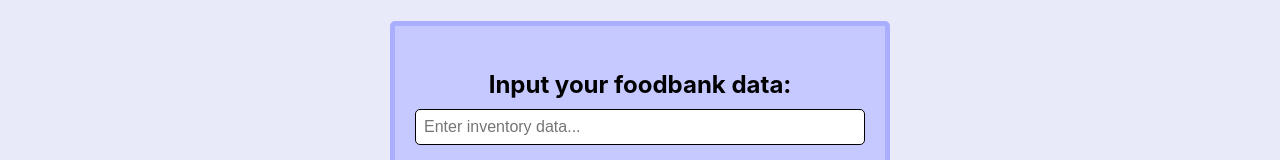
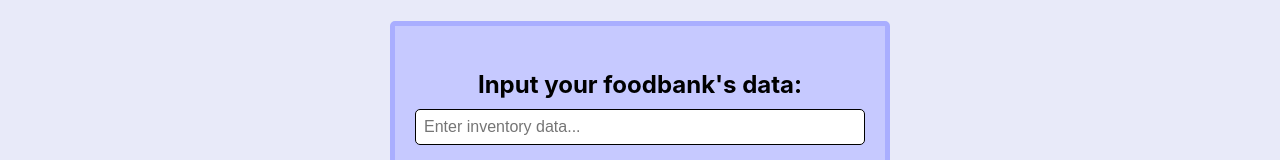
Before and after one commit to VascoSingh/DATADINE, a Next.js app: page / in a window 1280 px wide. Shown: the part 420-580 px from the top of the page. Built offline with nearby package versions, Linux system fonts and the light colour scheme.

Commit message:
testing for vercel features

```diff
--- a/pages/api/openai.js
+++ b/pages/api/openai.js
@@ -1,7 +1,7 @@
 const OpenAI = require('openai-api');
 const openai = new OpenAI(process.env.OPENAI_API_KEY);
 
-const openAIHandler = async (req, res) => {
+export default async (req, res) => {
   const { name } = req.body;
   console.log("Received name:", name);
   let prompt = `Current inventory of food at the foodbank. Here is the list, cater the recipe to number of people, age and BMI: ${name}\n\n RECIPE NAME: \n\nRECIPE STEPS: \n\nNUTRITION FACTS: `;
@@ -15,9 +15,7 @@ const openAIHandler = async (req, res) => {
     //frequencyPenalty: 0.4, // Adjust if you want to encourage or discourage repetition
     //presencePenalty: 0.4, // Adjust if you want to encourage or discourage generating similar responses
     //n: 1 // Generate a single response
-  });
+    });
 
-  res.status(200).json({ text: `${gptResponse.data.choices[0].text}` });
-};
-
-export default openAIHandler;
+  res.status(200).json({text: `${gptResponse.data.choices[0].text}`})
+}
--- a/pages/index.js
+++ b/pages/index.js
@@ -14,11 +14,13 @@ export default function Home() {
     const [bmi, setBMI] = useState();
     const [isLoading, setIsLoading] = useState(false);
 
+
     useEffect(() => {
         const fetchData = async () => {
             if (search) {
+                //setSearch('inventory: ' + search + '\n Number of People: ' + num + '\n Age: ' + age + '\n BMI: ' + bmi);
                 const searchQuery = `inventory: ${query}\n Number of People: ${num}\n Age: ${age}\n BMI: ${bmi}`;
-              console.log(searchQuery);
+                console.log(search);
                 setIsLoading(true);
                 const res = await fetch(`/api/openai`, {
                     body: JSON.stringify({
@@ -30,15 +32,17 @@ export default function Home() {
                     method: "POST",
                 });
                 console.log('res: ', res);
+                console.log('key: ', OPENAI_API_KEY);
                 const data = await res.json();
                 setData(data);
                 setIsLoading(false);
             }
         };
 
+
         fetchData();
-  }, [search, query, num, age, bmi]);
-  console.log('data.text:', data);
+    }, [search]);
+    //console.log('data.text:', data);
 
 
     return (
@@ -83,7 +87,7 @@ export default function Home() {
 
             <div className={styles.grid}>
               <div className={styles.mealPlanContainer}>
-                <h3>Input your foodbank data:</h3>
+                <h3>Input your foodbank's data:</h3>
                 <input
                   type="text"
                   value={query}
```
Lines whose indentation alone changed are shown as unchanged.
